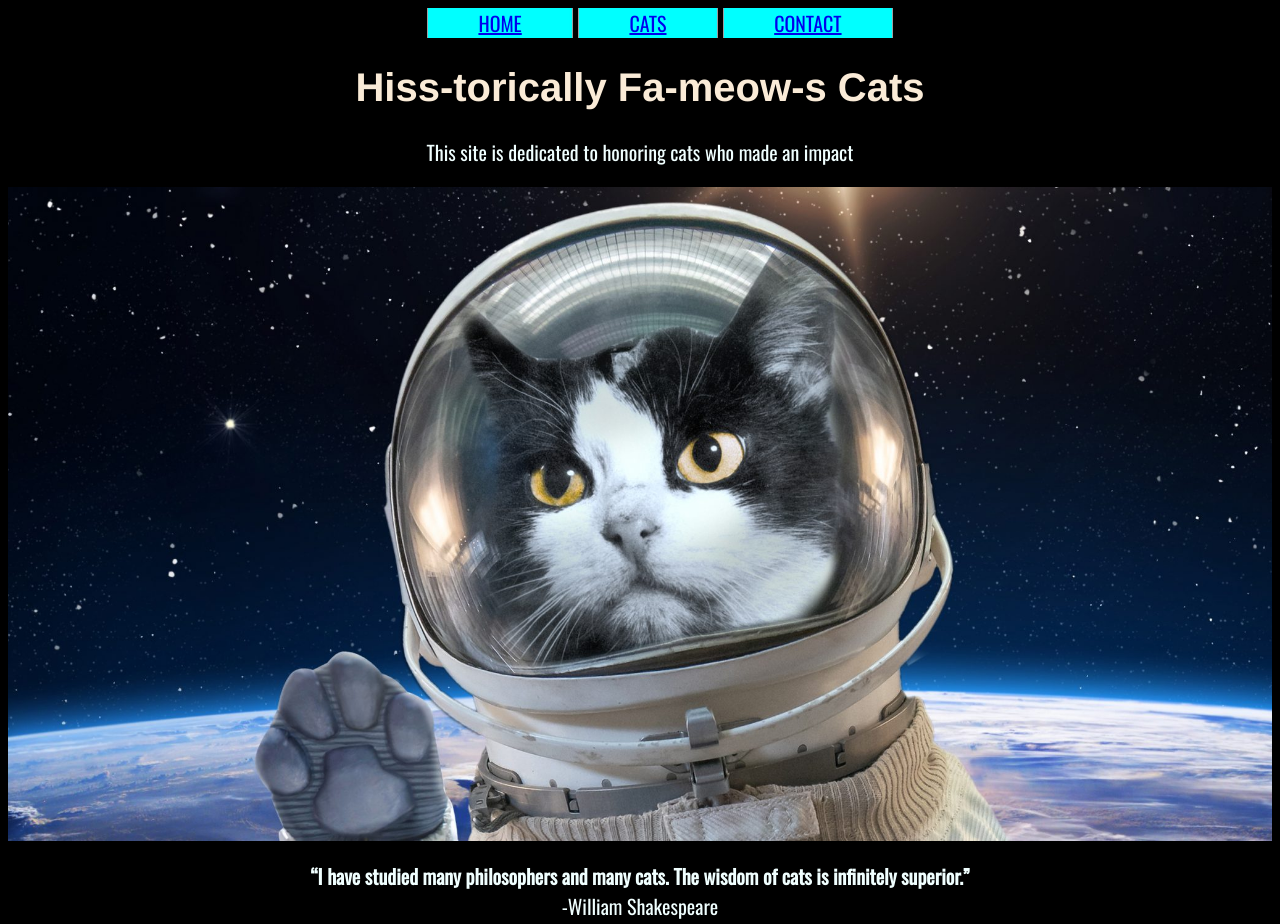
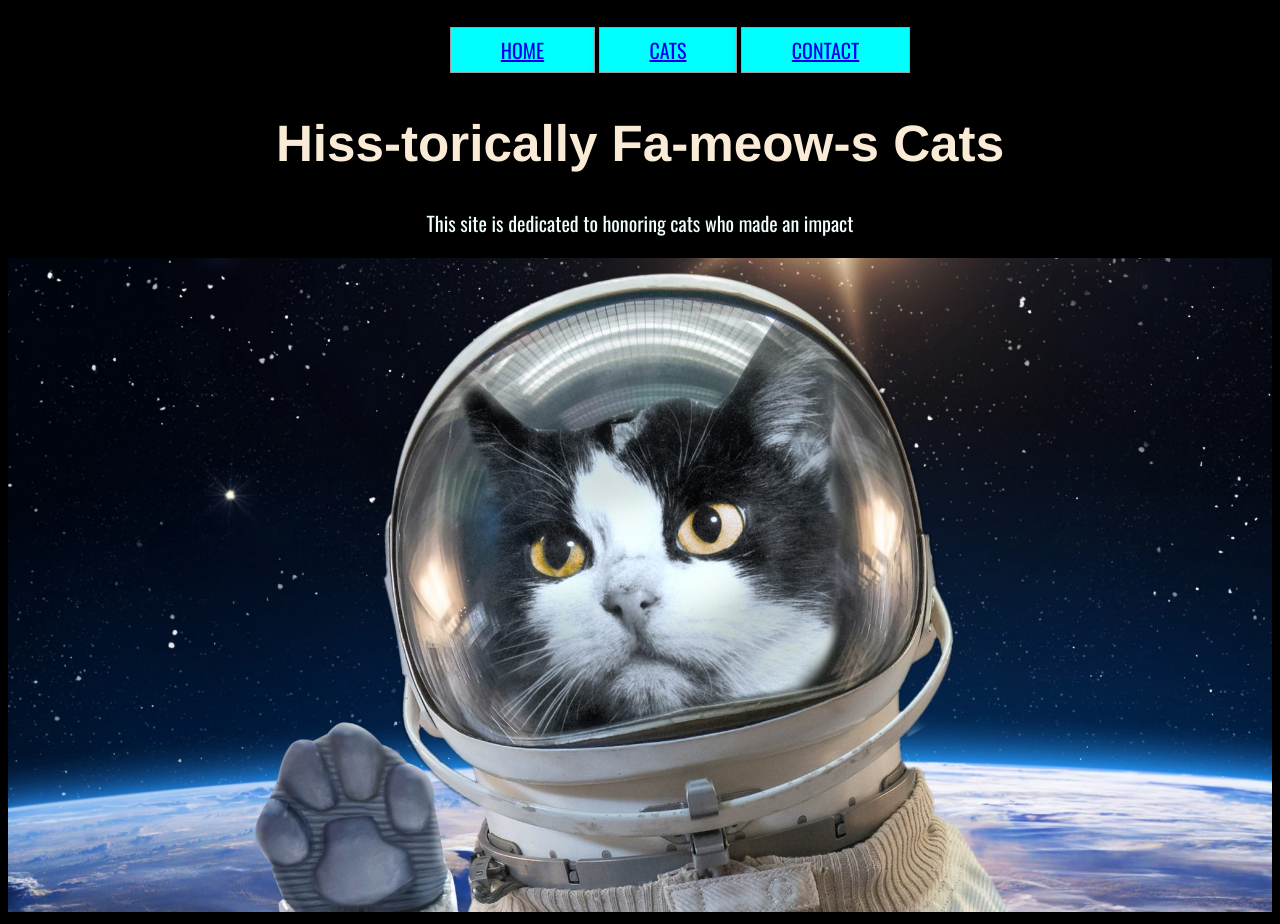
Before and after one commit to SamanthaGitHub/HTML-and-CSS-Projects, a plain HTML site: page One-Page Website/one_page_website.html in a window 1280 px wide. Shown: the top 924 px of the page. Drawn offline with nearby package versions, Linux system fonts and the light colour scheme.

Commit message:
added font transfrom

```diff
--- a/One-Page Website/css/one_page_website.css
+++ b/One-Page Website/css/one_page_website.css
@@ -17,17 +17,20 @@ body {
     height: 100%;
     width: 100%;
     overflow: hidden;
-    top: 20px;
+    top: 28px;
     left: 0;
     text-align: center;
+    margin: 20px;
+}
 
+.menu-container {
+    margin: 15px;
 }
 
 .menu {
     margin-top: 20px;
     display: inline;
     text-align: center;
-    position: relative;
 }
 
 .menu li {
@@ -35,22 +38,30 @@ body {
     text-decoration: none;
     display: inline;
     padding: 7px 4%;
+    margin: 0;
     border: 1px solid #9d9fa2;
     box-shadow: 2px 2px 10px 0 rgba(0,0,0,0.5);
-    border-radius: 6px;
     cursor: pointer;
     width: 100%;
     background-color: aqua;
+    /* text transition */
+    transition-property: font-size;
+    transition-timing-function: linear;
 }
 
 .menu li:hover {
-    background-color: rgb(0, 189, 189);
+    background-color: rgb(0, 216, 216);
+    font-size: 22px;
+}
+
+.below {
+    z-index: 5;
 }
 
 h1 {
     text-align: center;
     font-family:'Franklin Gothic Medium', 'Arial Narrow', Arial, sans-serif;
-    font-size: 40px;
+    font-size: 4vw;
     color: antiquewhite;
 }
 
--- a/One-Page Website/one_page_website.html
+++ b/One-Page Website/one_page_website.html
@@ -24,7 +24,7 @@
     <!--END NAV-->
 
     <!--HOME-->
-    <div>
+    <div class="below">
         <div class="main-header">
             <h1>Hiss-torically Fa-meow-s Cats</h1>
             <p>This site is dedicated to honoring cats who made an impact</p>
```
